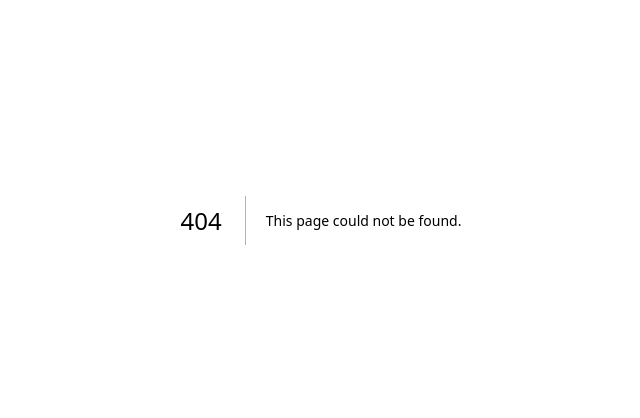
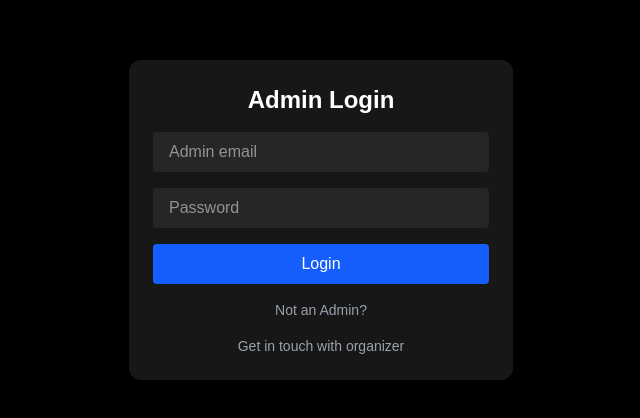
Before and after one commit to sanc0o0/Smart_Attendance_System, a Next.js app in the folder frontend/: page /login in a window 1280 px wide. Before the commit this address had no page. Shown: the part 180-598 px from the top of the page, without its empty margins (319-959 px from the left). Built offline with nearby package versions, Linux system fonts and the light colour scheme.

Commit message:
Auth UI: login, register, unauthorized pages

```diff
--- /dev/null
+++ b/frontend/src/app/login/page.tsx
@@ -0,0 +1,88 @@
+"use client";
+
+import { useState } from "react";
+import { useRouter } from "next/navigation";
+import toast from "react-hot-toast";
+
+const ADMIN_EMAIL = "admin@test.com";
+const ADMIN_PASSWORD = "admin123"; // change later
+
+export default function LoginPage() {
+    const router = useRouter();
+    const [email, setEmail] = useState("");
+    const [password, setPassword] = useState("");
+    const [error, setError] = useState("");
+
+    function handleLogin(e: React.FormEvent) {
+        e.preventDefault();
+
+        if (email !== ADMIN_EMAIL || password !== ADMIN_PASSWORD) {
+            toast.error("Invalid Credentials")
+            setError("Invalid email or password");
+            return;
+        }
+
+        toast.success("Welcome Admin!")
+
+        const expiresAt = Date.now() + 60 * 60 * 1000; // 1 hour
+
+        localStorage.setItem(
+            "adminAuth",
+            JSON.stringify({ email, expiresAt })
+        );
+
+        router.push("/admin");
+    }
+
+    return (
+        <div className="min-h-screen flex items-center justify-center bg-black text-white">
+            <form
+                onSubmit={handleLogin}
+                className="w-full max-w-sm bg-neutral-900 p-6 rounded-xl space-y-4"
+            >
+                <h1 className="text-2xl font-bold text-center">Admin Login</h1>
+
+                {error && (
+                    <p className="text-red-400 text-sm text-center">{error}</p>
+                )}
+
+                <input
+                    type="email"
+                    placeholder="Admin email"
+                    className="w-full px-4 py-2 rounded bg-neutral-800"
+                    value={email}
+                    onChange={(e) => setEmail(e.target.value)}
+                    required
+                />
+
+                <input
+                    type="password"
+                    placeholder="Password"
+                    className="w-full px-4 py-2 rounded bg-neutral-800"
+                    value={password}
+                    onChange={(e) => setPassword(e.target.value)}
+                    required
+                />
+
+                <button
+                    type="submit"
+                    className="w-full py-2 rounded bg-blue-600 hover:bg-blue-700"
+                >
+                    Login
+                </button>
+
+                <p
+                    className="text-sm text-center text-gray-400 cursor-pointer"
+                >
+                    Not an Admin?
+                </p>
+                <p
+                    className="text-sm text-center text-gray-400 cursor-pointer hover:underline"
+                    onClick={() => router.push("/register")}
+                >
+                    Get in touch with organizer
+                </p>
+            </form>
+        </div>
+    );
+}
--- /dev/null
+++ b/frontend/src/app/register/page.tsx
@@ -0,0 +1,19 @@
+export default function RegisterPage() {
+    return (
+        <div className="min-h-screen flex items-center justify-center bg-black text-white">
+            <div className="max-w-md text-center space-y-4">
+                <h1 className="text-2xl font-bold">Registration</h1>
+                <p className="text-gray-400">
+                    This system is restricted.
+                    <br />
+                    Please contact the organizer to get access.
+                </p>
+
+                <div className="bg-neutral-900 p-4 rounded-xl text-left">
+                    <p>Email: <span className="text-blue-400">admin@test.com</span></p>
+                    <p>Institute: XYZ College</p>
+                </div>
+            </div>
+        </div>
+    );
+}
--- /dev/null
+++ b/frontend/src/app/unauthorized/page.tsx
@@ -0,0 +1,17 @@
+export default function Unauthorized() {
+    return (
+        <div className="h-screen flex items-center justify-center text-center">
+            <div>
+                <h1 className="text-2xl font-bold">Not authorized</h1>
+                <p className="text-gray-500 mt-2">
+                    You are not authorized to access this site.<br />
+                    Please get in touch with the organizer to register.
+                </p>
+
+                <button className="bg-white text-black font-bold p-3 rounded-lg cursor-pointer font-mono m-5 hover:bg-gray-100 active:bg-gray-300">
+                    Register as admin
+                </button>
+            </div>
+        </div>
+    );
+}
```
